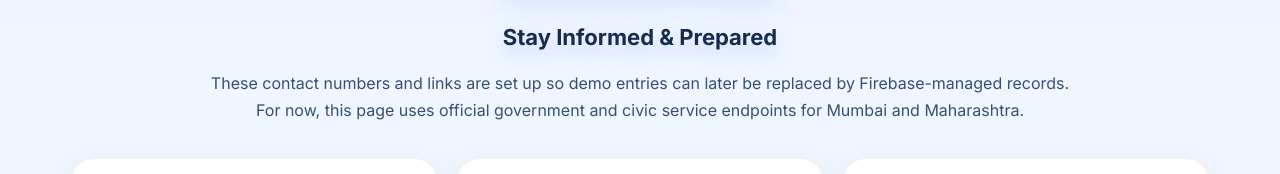
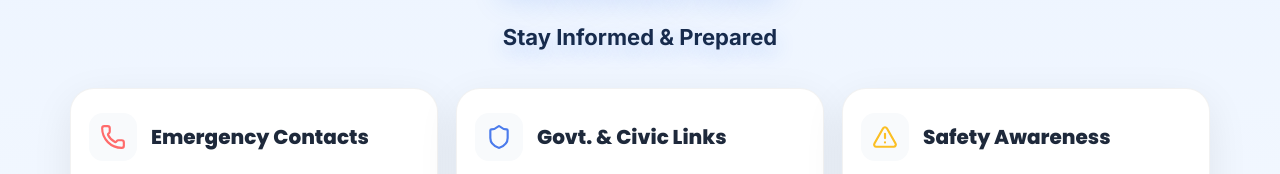
Before and after one commit to DarshanBhandigare/InfraMind-AI, a React (Vite) app: page /about in a window 1280 px wide. Shown: the part 263-437 px from the top of the page. Built offline with nearby package versions, Linux system fonts and the light colour scheme; no server answers.

Commit message:
feat: add About page with categorized emergency and civic resource links

```diff
--- a/src/locales/en/translation.json
+++ b/src/locales/en/translation.json
@@ -85,7 +85,6 @@
   "about": {
     "title": "Resources",
     "subtitle": "Stay Informed & Prepared",
-    "intro": "These contact numbers and links are set up so demo entries can later be replaced by Firebase-managed records. For now, this page uses official government and civic service endpoints for Mumbai and Maharashtra.",
     "emergency": {
       "title": "Emergency Contacts",
       "bmc1916": { "label": "BMC Helpline - 1916", "meta": "24x7 municipal help line" },
--- a/src/locales/hi/translation.json
+++ b/src/locales/hi/translation.json
@@ -85,7 +85,6 @@
   "about": {
     "title": "संसाधन",
     "subtitle": "सूचित और तैयार रहें",
-    "intro": "ये संपर्क नंबर और लिंक इसलिए सेट हैं कि बाद में Firebase रिकॉर्ड से बदले जा सकें। अभी मुंबई और महाराष्ट्र के आधिकारिक सरकारी और नागरिक सेवा पते उपयोग में हैं।",
     "emergency": {
       "title": "आपातकालीन संपर्क",
       "bmc1916": { "label": "BMC हेल्पलाइन - 1916", "meta": "24x7 नगरपालिका हेल्पलाइन" },
--- a/src/locales/mr/translation.json
+++ b/src/locales/mr/translation.json
@@ -85,7 +85,6 @@
   "about": {
     "title": "संसाधने",
     "subtitle": "माहितीपूर्ण आणि तयार रहा",
-    "intro": "हे संपर्क क्रमांक आणि दुवे नंतर Firebase नोंदींनी बदलता येतील असे सेट केले आहेत. सध्या मुंबई आणि महाराष्ट्रातील अधिकृत शासकीय आणि नागरी सेवा पत्ते वापरतात.",
     "emergency": {
       "title": "आपत्कालीन संपर्क",
       "bmc1916": { "label": "BMC हेल्पलाइन - 1916", "meta": "२४x७ नगरपालिका हेल्पलाइन" },
--- a/src/pages/About.jsx
+++ b/src/pages/About.jsx
@@ -53,9 +53,7 @@ const About = () => {
           <p style={{ fontSize: '22px', fontWeight: 700, textShadow: '0 8px 20px rgba(37, 99, 235, 0.22)' }}>
             {t('about.subtitle')}
           </p>
-          <p style={{ maxWidth: '860px', margin: '16px auto 0', color: '#36506f', fontSize: '16px', lineHeight: 1.7 }}>
-            {t('about.intro')}
-          </p>
+
         </div>
 
         <div style={{ display: 'grid', gridTemplateColumns: 'repeat(3, minmax(0, 1fr))', gap: '18px', marginBottom: '22px' }}>
```
